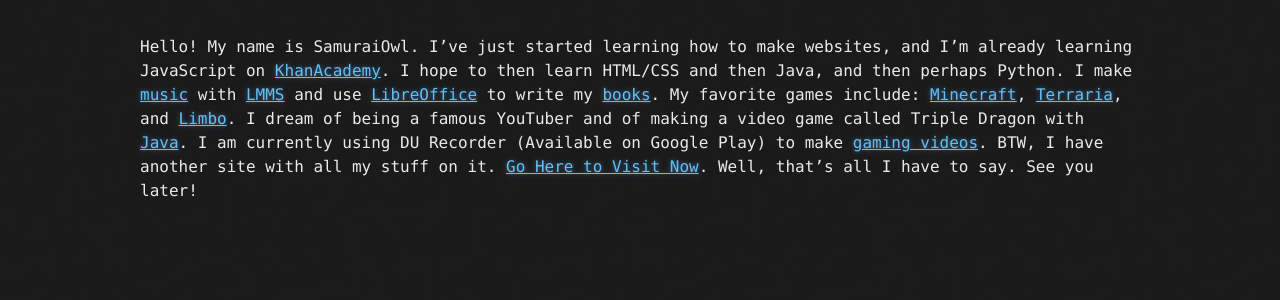
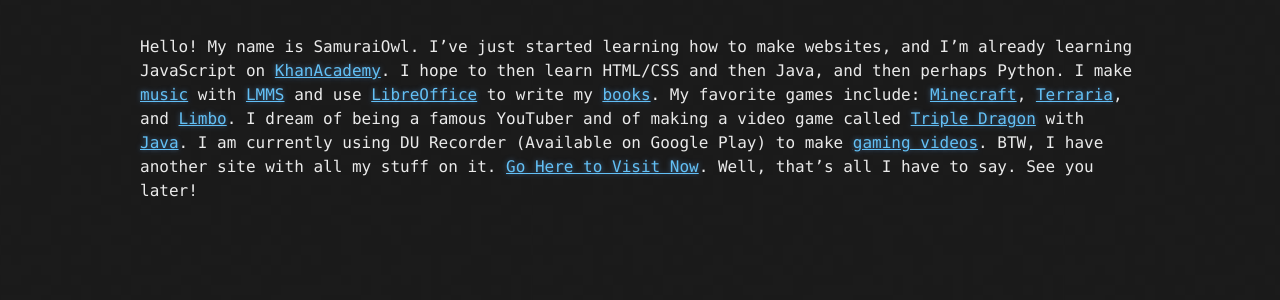
Before and after one commit to SamuraiOwl/samuraiowl.github.io, a Jekyll site: the page built from about.md, in a window 1280 px wide. Shown: the part 156-456 px from the top of the page. Built offline with Jekyll 4.4.1, drawn with Linux system fonts in a browser that asks for light colours; some of the changed lines change nothing that is shown.

Commit message:
thirdPush

```diff
--- a/about.md
+++ b/about.md
@@ -7,7 +7,7 @@
  [Minecraft](https://minecraft.net/en-us),
  [Terraria](http://terraria.org/), and
  [Limbo](http://www.playdead.com/games/limbo/).
- I dream of being a famous YouTuber and of making a video game called Triple Dragon with [Java](https://java.com/en/).
+ I dream of being a famous YouTuber and of making a video game called [Triple Dragon](https://samuraiowl.github.io/triple_dragon.github.io/) with [Java](https://java.com/en/).
  I am currently using DU Recorder (Available on Google Play) to make [gaming videos](samuraiowl.github.io/videos.html/gaming_videos.html).
  BTW, I have another site with all my stuff on it. [Go Here to Visit Now](https://sites.google.com/view/samuraiowl).
  Well, that's all I have to say. See you later!
```
